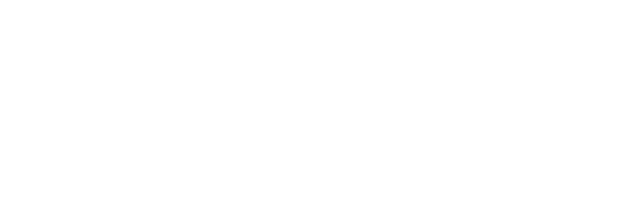
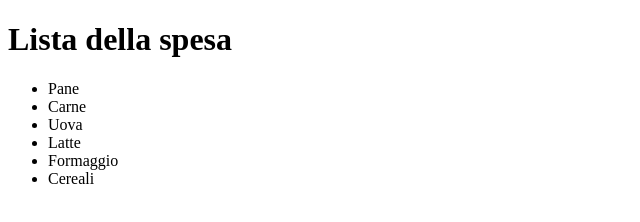
Before and after one commit to MichaelMantovani/js-lista-spesa, a plain HTML site: page index.html in a window 1280 px wide. Shown: the whole page, without its empty margins (0-640 px from the left). Drawn offline with Linux system fonts and the light colour scheme.

Commit message:
Add for cycle

```diff
--- a/index.html
+++ b/index.html
@@ -9,6 +9,7 @@
 </head>
 <body>
   <div>
+    <h1>Lista della spesa</h1>
     <ul id="grocery-list">
 
     </ul>
--- a/js/script.js
+++ b/js/script.js
@@ -7,3 +7,14 @@ const groceryList = document.getElementById('grocery-list');
 
 //Creo un array con la lista della spesa
 const listElement = ['Pane' , 'Carne' , 'Uova' , 'Latte' , 'Formaggio' , 'Cereali'];
+
+
+// FINCHÈ ci sono oggetti nella lista della spesa
+
+let listMessage = ''
+for(let i = 0; i < listElement.length; i++) {
+  listMessage += `<li>${listElement[i]}</li>`
+}
+
+// Stampo nel DOM gli oggetti
+groceryList.innerHTML = listMessage
```
